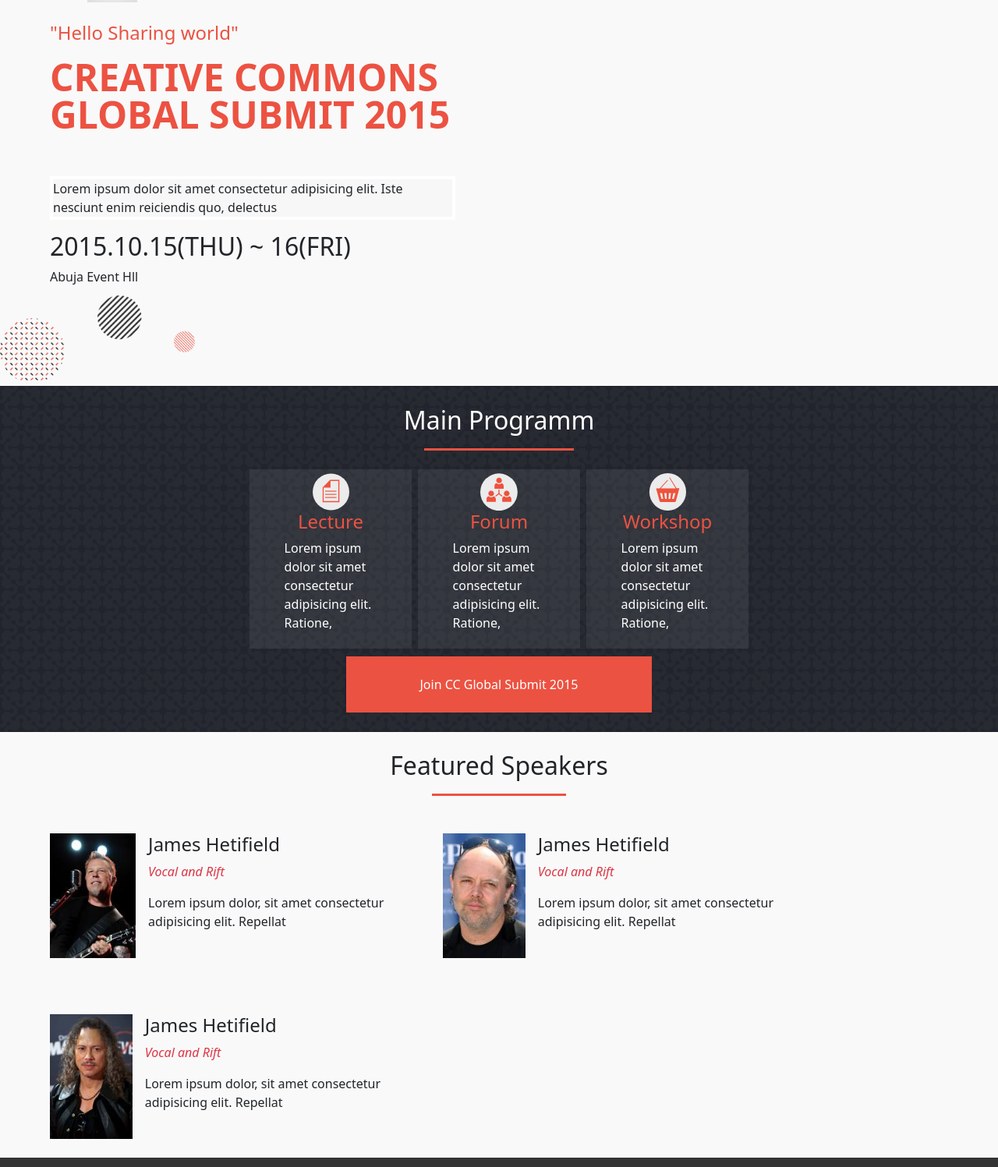
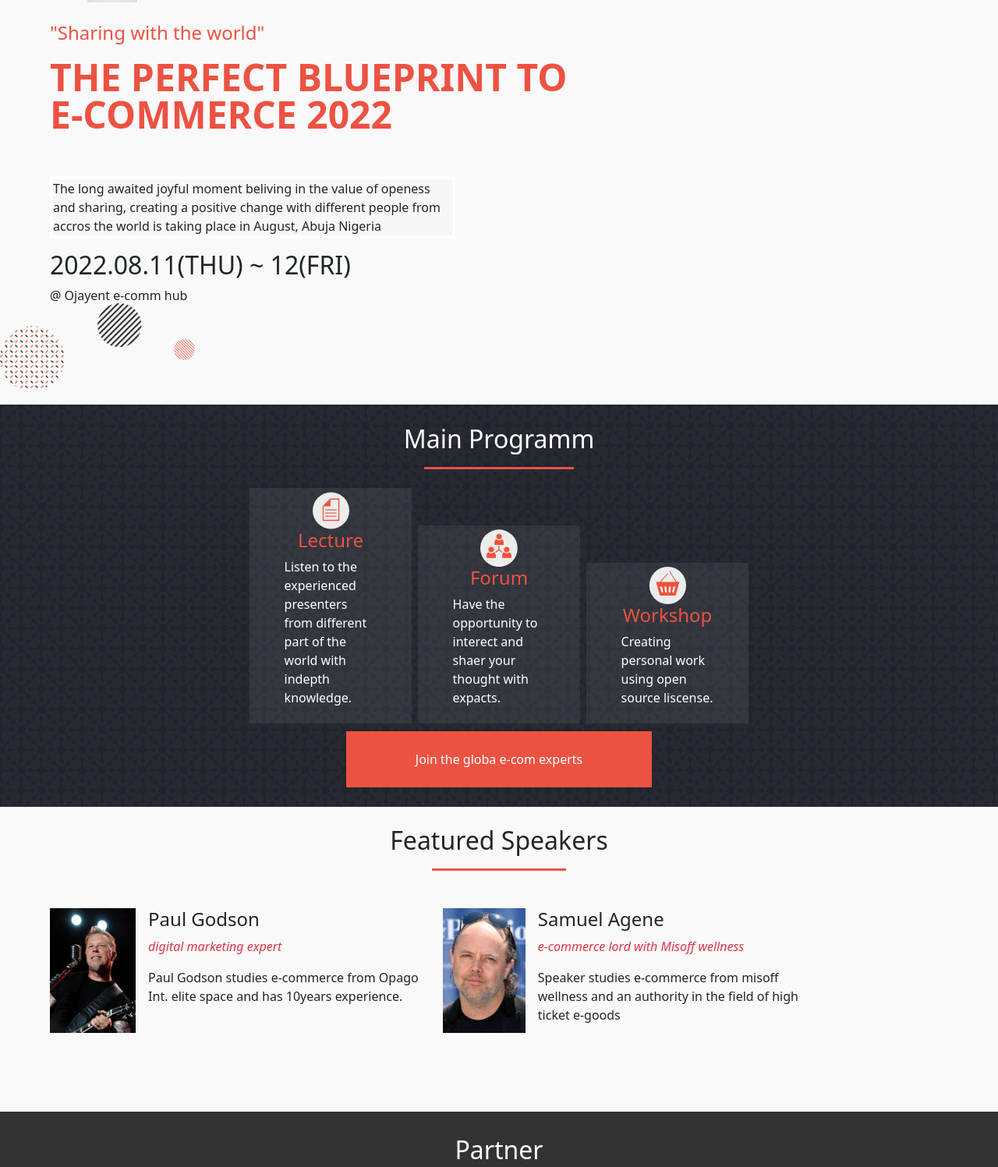
Before and after one commit to MrOmachi/e-comm-white-paper, a plain HTML site: page Home/index.html in a window 1280 px wide. Shown: the part 77-1574 px from the top of the page at 78% size. Drawn offline with nearby package versions, Linux system fonts and the light colour scheme.

Commit message:
Personalise Structure content

```diff
--- a/Home/index.html
+++ b/Home/index.html
@@ -30,7 +30,9 @@
           class="destopNavItems d-flex align-items-center justify-content-between"
         >
           <div class="logo ms-5 d-none d-md-block">
-            <a href="./index.html"><img src="../img/logo.jpeg" alt="" /></a>
+            <a class="logo" href="./index.html"
+              ><img src="../img/logo.jpeg" alt=""
+            /></a>
           </div>
           <ul
             id="desktopList"
@@ -61,19 +63,20 @@
           </ul>
         </div>
       </nav>
-      <h3>"Hello Sharing world"</h3>
-      <h1 class="col-md-6">CREATIVE COMMONS GLOBAL SUBMIT 2015</h1>
+      <h3>"Sharing with the world"</h3>
+      <h1 class="col-md-7">THE PERFECT BLUEPRINT TO E-COMMERCE 2022</h1>
     </header>
 
     <main class="col-md-12">
       <section class="hero">
         <article class="col-md-5 mx-md-5">
-          Lorem ipsum dolor sit amet consectetur adipisicing elit. Iste nesciunt
-          enim reiciendis quo, delectus
+          The long awaited joyful moment beliving in the value of openess and
+          sharing, creating a positive change with different people from accros
+          the world is taking place in August, Abuja Nigeria
         </article>
         <div class="date mx-md-5">
-          <h2>2015.10.15(THU) ~ 16(FRI)</h2>
-          <p>Abuja Event Hll</p>
+          <h2>2022.08.11(THU) ~ 12(FRI)</h2>
+          <p>@ Ojayent e-comm hub</p>
         </div>
       </section>
 
@@ -86,7 +89,8 @@
             <img src="../img/icons-1.svg" alt="" />
             <h2>Lecture</h2>
             <p>
-              Lorem ipsum dolor sit amet consectetur adipisicing elit. Ratione,
+              Listen to the experienced presenters from different part of the
+              world with indepth knowledge.
             </p>
           </div>
 
@@ -94,23 +98,22 @@
             <img src="../img/icons-3.svg" alt="" />
             <h2>Forum</h2>
             <p>
-              Lorem ipsum dolor sit amet consectetur adipisicing elit. Ratione,
+              Have the opportunity to interect and shaer your thought with
+              expacts.
             </p>
           </div>
 
           <div
-            class="Program workshop d-flex flex-md-column align-items-center justify-content-center"
+            class="Program workshop d-flex flex-md-column align-items-center"
           >
             <img src="../img/icons-2.svg" alt="" />
             <h2>Workshop</h2>
-            <p>
-              Lorem ipsum dolor sit amet consectetur adipisicing elit. Ratione,
-            </p>
+            <p>Creating personal work using open source liscense.</p>
           </div>
         </div>
 
         <div class="col-md-4 mx-auto">
-          <button>Join CC Global Submit 2015</button>
+          <button>Join the globa e-com experts</button>
         </div>
       </section>
 
@@ -122,11 +125,11 @@
             <div class="d-flex speaker1">
               <img src="../img/person1.jpg" alt="" />
               <div class="personName ms-3">
-                <h4>James Hetifield</h4>
-                <p><i class="text-danger">Vocal and Rift</i></p>
+                <h4>Paul Godson</h4>
+                <p><i class="text-danger">digital marketing expert</i></p>
                 <p>
-                  Lorem ipsum dolor, sit amet consectetur adipisicing elit.
-                  Repellat
+                  Paul Godson studies e-commerce from Opago Int. elite space and
+                  has 10years experience.
                 </p>
               </div>
             </div>
@@ -136,32 +139,36 @@
             <div class="d-flex speaker1">
               <img src="../img/person4.jpg" alt="" />
               <div class="personName ms-3">
-                <h4>James Hetifield</h4>
-                <p><i class="text-danger">Vocal and Rift</i></p>
+                <h4>Samuel Agene</h4>
                 <p>
-                  Lorem ipsum dolor, sit amet consectetur adipisicing elit.
-                  Repellat
+                  <i class="text-danger"
+                    >e-commerce lord with Misoff wellness</i
+                  >
+                </p>
+                <p>
+                  Speaker studies e-commerce from misoff wellness and an
+                  authority in the field of high ticket e-goods
                 </p>
               </div>
             </div>
           </div>
 
           <div class="allSpeakers my-4 col-md-5">
-            <div class="d-flex speaker1">
+            <div id="speaker3" class="d-flex speaker1 d-none">
               <img src="../img/person3.jpg" alt="" />
               <div class="personName ms-3">
-                <h4>James Hetifield</h4>
-                <p><i class="text-danger">Vocal and Rift</i></p>
+                <h4>Nurudeen Salifu</h4>
+                <p><i class="text-danger">A graduate of Noors ecom space</i></p>
                 <p>
-                  Lorem ipsum dolor, sit amet consectetur adipisicing elit.
-                  Repellat
+                  Speaker has 18yaers experience in ecommerce with four awards
+                  from four different e-com academies
                 </p>
               </div>
             </div>
           </div>
         </div>
 
-        <button class="w-100 my-5 p-4 d-md-none">MORE</button>
+        <button id="btn" class="w-100 my-5 p-4 d-md-none">MORE</button>
       </section>
     </main>
 
@@ -179,7 +186,11 @@
       <div
         class="copyRight d-flex justify-content-beetween w-75 m-auto align-items-center py-5"
       >
-        <h2 class="p-2">OXJAYENT</h2>
+        <h2 class="p-2">
+          <a class="logo" href="./index.html"
+            ><img src="../img/logo.jpeg" alt="logo"
+          /></a>
+        </h2>
 
         <p class="p-2">
           &copy; Project make by John, Omachi <br />
--- a/JS/index.js
+++ b/JS/index.js
@@ -1,6 +1,8 @@
 let hamburger = document.getElementById('hamburger');
 let desktopList = document.getElementById('desktopList');
 let closeX = document.getElementById('closeX');
+let speaker3 = document.getElementById('speaker3');
+let btn = document.getElementById('btn');
 
 [hamburger, closeX, desktopList].forEach((elem) => {
   elem.addEventListener('click', function () {
@@ -9,3 +11,8 @@
     hamburger.classList.toggle('hide');
   });
 });
+
+btn.addEventListener('click', () => {
+  speaker3.classList.toggle('show');
+  btn.classList.toggle('hide');
+});
--- a/Sass/style.scss
+++ b/Sass/style.scss
@@ -16,6 +16,10 @@
     justify-content: center;
     align-items: center;
     margin: 20px 0 0 1px;
+  }
+
+  .show {
+    display: flex !important;
   }
 
   .hide {
@@ -53,7 +57,7 @@
     .hero {
       background-image: url(../img/shape-set-01.png);
       background-size: 250px;
-      background-position-y: 200px;
+      background-position-y: 210px;
       background-repeat: no-repeat;
       padding: 2rem 1rem 7rem 1rem;
 
@@ -158,6 +162,10 @@
       padding: 25px 0 8px 0;
     }
 
+    .logo img {
+      height: 8rem;
+    }
+
     img {
       padding: 20px;
     }
```
Also changed, not shown: About/about.html (+23 -16 lines), Sass/style.css, 1 other file.
